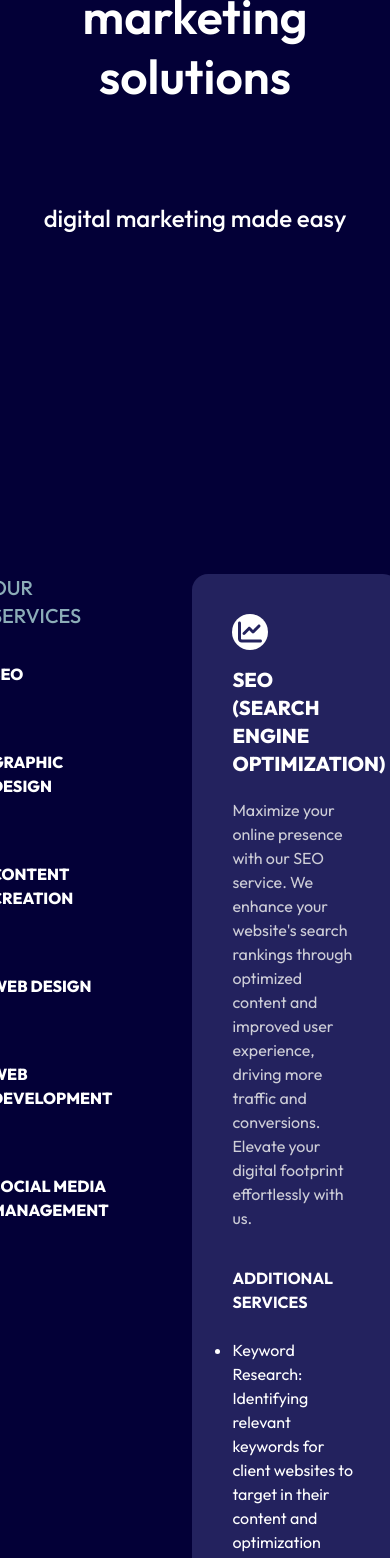
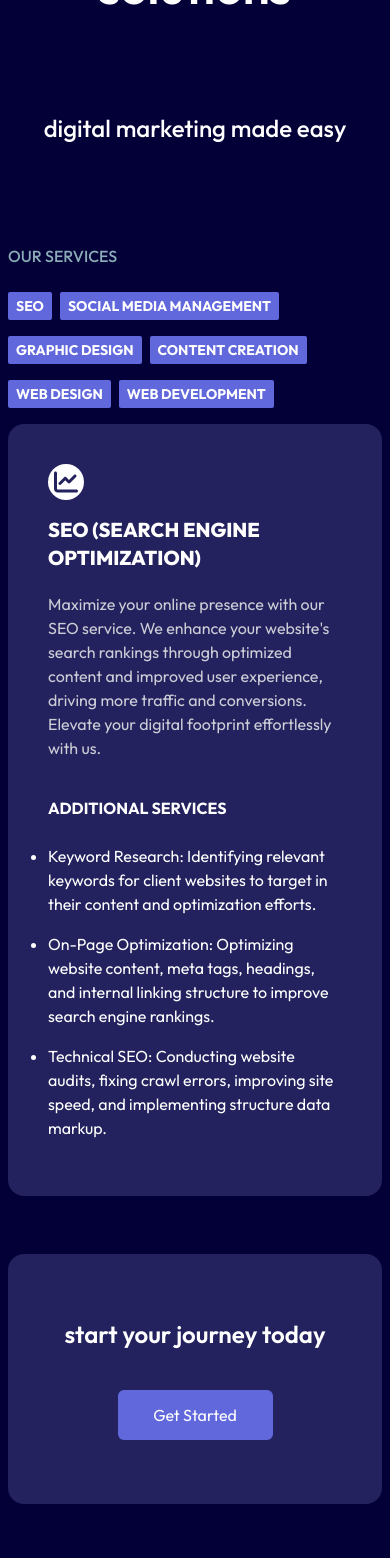
Before and after one commit to shayanabedi98/panthera, a Next.js app: page /services in a window 390 px wide. Shown: the part 432-1990 px from the top of the page. Built offline with nearby package versions, Linux system fonts and the light colour scheme.

Commit message:
finish responsiveness for /services and changes to mobile navbar bgcolor

```diff
--- a/src/components/services/Heading.tsx
+++ b/src/components/services/Heading.tsx
@@ -1,10 +1,10 @@
 export default function Heading() {
   return (
-    <div className="flex flex-col mt-48 text-center items-center	">
+    <div className="flex flex-col mt-24 md:mt-48 text-center items-center	">
       <h1 className="text-5xl md:text-6xl lg:text-8xl font-semibold leading-tight w-4/5">
         strategic digital marketing solutions
       </h1>
-      <p className="mt-24 text-2xl font-medium">digital marketing made easy</p>
+      <p className="mt-24 text-2xl font-medium w-4/5">digital marketing made easy</p>
     </div>
   );
 }
--- a/src/components/services/OurServices.tsx
+++ b/src/components/services/OurServices.tsx
@@ -40,10 +40,16 @@ export default function OurServices() {
   }
 
   return (
-    <div className="my-[300px] flex p-10 justify-center gap-20">
-      <div className="flex flex-col">
-        <h2 className="font-medium text-heading-color text-xl">OUR SERVICES</h2>
+    <div className="mt-[100px] md:mt-[250px] lg:mt-[450px] mx-auto max-w-[1200px] flex flex-col md:flex-row px-2 justify-center items-center">
+      <div className="flex flex-wrap md:flex-col gap-2 md:gap-10 mb-3">
+        <h2 className="w-full font-medium text-heading-color text-base md:text-xl mb-3">
+          OUR SERVICES
+        </h2>
         <OurServicesOptions handleClick={() => handleClick("seo")} name="SEO" />
+        <OurServicesOptions
+          handleClick={() => handleClick("socialMedia")}
+          name="SOCIAL MEDIA MANAGEMENT"
+        />
         <OurServicesOptions
           handleClick={() => handleClick("graphicDesign")}
           name="GRAPHIC DESIGN"
@@ -60,16 +66,12 @@ export default function OurServices() {
           handleClick={() => handleClick("webDevelopment")}
           name="WEB DEVELOPMENT"
         />
-        <OurServicesOptions
-          handleClick={() => handleClick("socialMedia")}
-          name="SOCIAL MEDIA MANAGEMENT"
-        />
       </div>
-      <div className="bg-button-color-2 p-10 rounded-2xl w-2/3">
+      <div className="bg-button-color-2 p-10 rounded-2xl w-full">
         <OurServicesInfo
           icon={<FaChartLine style={{ fill: "#23225e" }} />}
           title="SEO (SEARCH ENGINE OPTIMIZATION)"
-          description="Maximize your online presence with our SEO service. We enhance your website&apos;s search rankings through optimized content and improved user experience, driving more traffic and conversions. Elevate your digital footprint effortlessly with us."
+          description="Maximize your online presence with our SEO service. We enhance your website's search rankings through optimized content and improved user experience, driving more traffic and conversions. Elevate your digital footprint effortlessly with us."
           style={{ display: options.seo ? "flex" : "none" }}
           service1="Keyword Research: Identifying relevant keywords for client websites to target in their content and optimization efforts."
           service2="On-Page Optimization: Optimizing website content, meta tags, headings, and internal linking structure to improve search engine rankings."
@@ -78,16 +80,16 @@ export default function OurServices() {
         <OurServicesInfo
           icon={<GoPencil style={{ fill: "#23225e" }} />}
           title="GRAPHIC DESIGN"
-          description="Elevate your visuals with our Graphic Design service, mastering Photoshop, Canva, and Illustrator. We craft stunning graphics and illustrations that captivate your audience. With our blend of creativity and technical skill, your brand will shine in the digital landscape. Let&apos;s create visuals that stand out and speak to your audience."
+          description="Elevate your visuals with our Graphic Design service, mastering Photoshop, Canva, and Illustrator. We craft stunning graphics and illustrations that captivate your audience. With our blend of creativity and technical skill, your brand will shine in the digital landscape. Let's create visuals that stand out and speak to your audience."
           style={{ display: options.graphicDesign ? "flex" : "none" }}
-          service1="Logo Design: Creating unique and memorable logos that represent clients&apos; brands effectively."
+          service1="Logo Design: Creating unique and memorable logos that represent clients' brands effectively."
           service2="Branding Collateral: Designing business cards, letterheads, and other branded materials to maintain consistency across all touchpoints."
-          service3="Marketing Materials: Designing brochures, flyers, posters, and other promotional materials to support clients&apos; marketing campaigns."
+          service3="Marketing Materials: Designing brochures, flyers, posters, and other promotional materials to support clients' marketing campaigns."
         />
         <OurServicesInfo
           icon={<MdInsertPhoto style={{ fill: "#23225e" }} />}
           title="CONTENT CREATION"
-          description="Elevate your content with our service, harnessing Premiere Pro for professional video edits, Canva for stunning graphics, and optimizing for platforms like Instagram and TikTok. We craft compelling content tailored to engage your audience across these dynamic platforms, ensuring your brand not only stands out but thrives in the digital space. Let&apos;s transform your online presence with content that captures attention and sparks interaction."
+          description="Elevate your content with our service, harnessing Premiere Pro for professional video edits, Canva for stunning graphics, and optimizing for platforms like Instagram and TikTok. We craft compelling content tailored to engage your audience across these dynamic platforms, ensuring your brand not only stands out but thrives in the digital space. Let's transform your online presence with content that captures attention and sparks interaction."
           style={{ display: options.contentCreation ? "flex" : "none" }}
           service1="Social Media Graphics: Developing eye-catching graphics for social media posts, cover images, and advertisements."
           service2="Designing unique graphics, images, and videos optimized for each social media platform to increase engagement and drive traffic."
@@ -96,9 +98,9 @@ export default function OurServices() {
         <OurServicesInfo
           icon={<MdOutlineWeb style={{ fill: "#23225e" }} />}
           title="WEB DESIGN"
-          description="Elevate your online presence with our Web Design service, blending the power of Photoshop for exquisite graphics and Figma for seamless, interactive designs. We specialize in creating visually stunning and user-friendly websites that ensure an engaging user experience. Our expertise in these leading design tools enables us to bring your digital vision to life with precision and creativity. Let&apos;s build a website that not only looks great but also effectively communicates your brand&apos;s message."
+          description="Elevate your online presence with our Web Design service, blending the power of Photoshop for exquisite graphics and Figma for seamless, interactive designs. We specialize in creating visually stunning and user-friendly websites that ensure an engaging user experience. Our expertise in these leading design tools enables us to bring your digital vision to life with precision and creativity. Let's build a website that not only looks great but also effectively communicates your brand's message."
           style={{ display: options.webDesign ? "flex" : "none" }}
-          service1="Custom Website Design: Designing visually appealing and user-friendly websites tailored to clients&apos; brand identities and target audience."
+          service1="Custom Website Design: Designing visually appealing and user-friendly websites tailored to clients' brand identities and target audience."
           service2="Responsive Design: Ensuring websites are optimized for various devices and screen sizes to provide a seamless user experience."
           service3="User Interface (UI) Design: Creating intuitive interfaces that guide users through the website and encourage interaction and conversions."
         />
@@ -109,7 +111,7 @@ export default function OurServices() {
           style={{ display: options.webDevelopment ? "flex" : "none" }}
           service1="Front-End Development: Building the client-facing aspects of websites using HTML, CSS, Tailwind, React, and many more to ensure a visually appealing and interactive user experience."
           service2="Back-End Development: Developing server-side functionality and database management systems using languages like Express.js, Node.js, MongoDB, and more to power dynamic website features."
-          service3="Website Maintenance and Support: Providing ongoing maintenance and support services to ensure clients&apos; websites are secure, up-to-date, and running smoothly."
+          service3="Website Maintenance and Support: Providing ongoing maintenance and support services to ensure clients' websites are secure, up-to-date, and running smoothly."
         />
 
         <OurServicesInfo
@@ -117,7 +119,7 @@ export default function OurServices() {
           title="SOCIAL MEDIA MANAGEMENT"
           description="Social media management is the process of creating, scheduling, analyzing, and engaging with content posted on social media platforms. Our services help businesses maintain a strong online presence, connect with their audience, and grow their brand, ensuring consistency in voice and messaging across all channels. Would you like more detail or a specific aspect highlighted?"
           style={{ display: options.socialMedia ? "flex" : "none" }}
-          service1="Social Media Strategy Development: Creating comprehensive social media strategies aligned with clients&apos; business goals, target audience, and industry trends."
+          service1="Social Media Strategy Development: Creating comprehensive social media strategies aligned with clients' business goals, target audience, and industry trends."
           service2="Social Listening and Engagement: Monitoring social media channels for mentions, comments, and messages, and promptly responding to inquiries, feedback, and mentions to maintain a positive brand image and foster customer relations."
           service3="Performance Analysis and Optimization: Tracking key performance metrics (e.g., engagement rate, reach, clicks) for each social media post and campaign, analyzing the data to identify trends and insights, and optimizing future content strategies accordingly."
         />
--- a/src/components/services/OurServicesOptions.tsx
+++ b/src/components/services/OurServicesOptions.tsx
@@ -5,7 +5,7 @@ type Props = {
 
 export default function OurServicesOptions({ handleClick, name }: Props) {
   return (
-    <p className="cursor-pointer font-extrabold my-8 hover:text-info-color" onClick={handleClick}>
+    <p className="cursor-pointer font-bold text-sm bg-button-color-3 md:bg-[#030037] px-2 py-1 rounded-sm my-1 hover:text-info-color" onClick={handleClick}>
       {name}
     </p>
   );
--- a/src/components/services/StartJourney.tsx
+++ b/src/components/services/StartJourney.tsx
@@ -1,10 +1,18 @@
 import Link from "next/link";
 
 export default function StartJourney() {
-    return (
-        <div className="rounded-2xl w-[1200px] mx-auto my-[300px] flex flex-col items-center bg-button-color-2 py-16">
-            <h1 className="font-semibold text-5xl">start your journey today</h1>
-            <Link href="/contact"><button className="mt-10 bg-button-color-3 rounded-md w-[155px] h-[50px]  hover:bg-button-color-1 transition duration-500 ease-in-out">Get Started</button></Link>
-        </div>
-    )
+  return (
+    <div className="p-2 mt-[50px] md:mt-[250px]">
+      <div className="rounded-2xl max-w-[1200px] mx-auto  flex flex-col items-center bg-button-color-2 py-16">
+        <h1 className="font-semibold text-2xl md:text-5xl">
+          start your journey today
+        </h1>
+        <Link href="/contact">
+          <button className="mt-10 bg-button-color-3 rounded-md w-[155px] h-[50px]  hover:bg-button-color-1 transition duration-500 ease-in-out">
+            Get Started
+          </button>
+        </Link>
+      </div>
+    </div>
+  );
 }
--- a/tailwind.config.ts
+++ b/tailwind.config.ts
@@ -13,7 +13,7 @@ const config: Config = {
         // "2xs": "375px",
         // "xs": "480px",
         // "ss": "580px"
-        "mx": "900px"
+        mx: "900px",
       },
       fontFamily: {
         primary: "var(--font-1)",
@@ -25,7 +25,7 @@ const config: Config = {
         "info-color": "var(--info-color)",
         "button-color-1": "var(--button-color)",
         "button-color-2": "var(--button-color-2)",
-        "button-color-3": "var(--button-color-3)"
+        "button-color-3": "var(--button-color-3)",
       },
       backgroundImage: {
         "gradient-radial": "radial-gradient(var(--tw-gradient-stops))",
```
Also changed, not shown: src/app/globals.css (+15 -0 lines), src/components/Header.tsx (+27 -6 lines), src/components/services/FAQ.tsx (+6 -4 lines).
